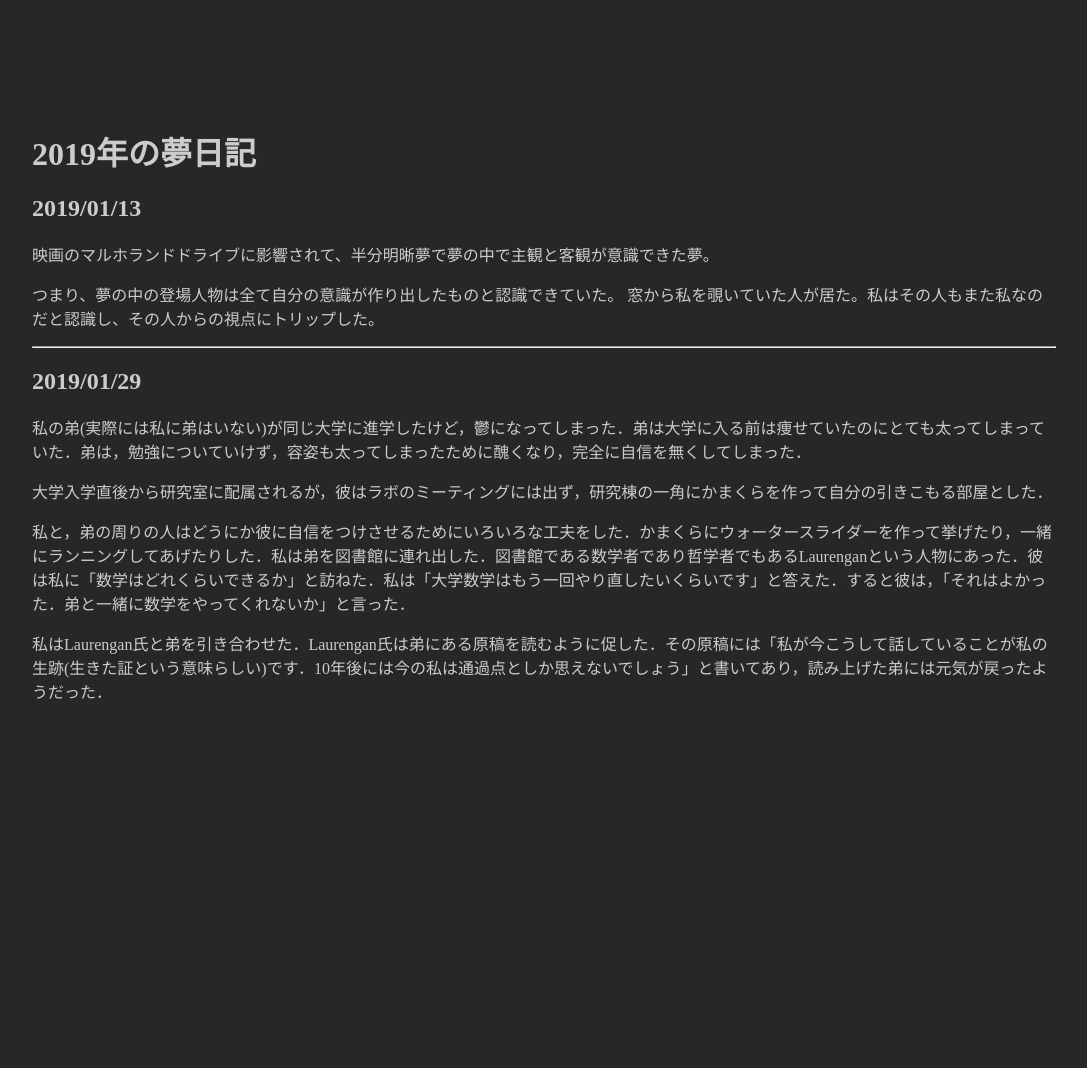
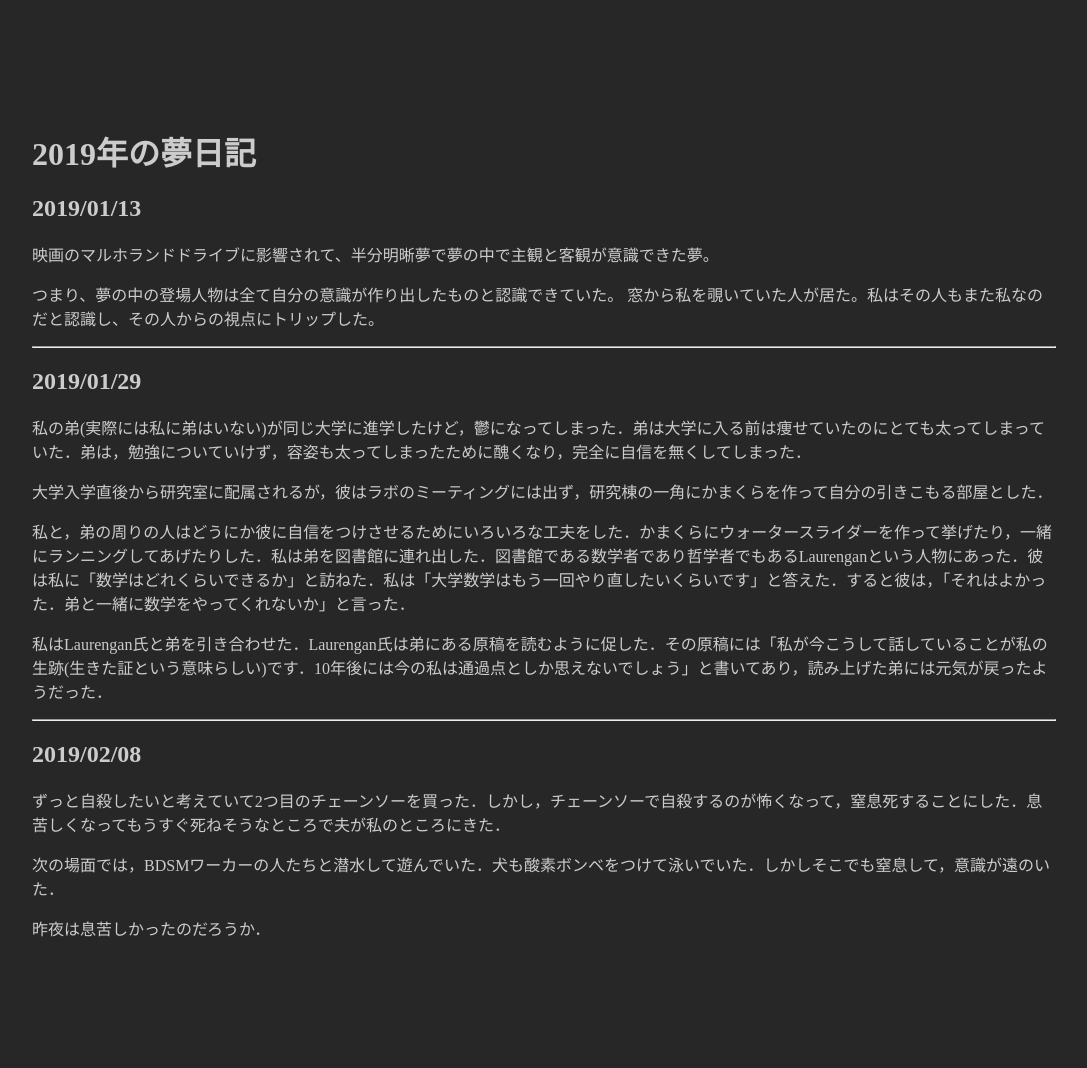
Before and after one commit to hihumi-riku/hihumi-riku.github.io, a Jekyll site: the page built from _posts/2019-01-25-dream_2019.md, in a window 1280 px wide. Shown: the whole page, without its empty margins (96-1183 px from the left). Built offline with Jekyll 4.4.1, drawn with Linux system fonts in a browser that asks for light colours; before the commit the page ends 900 px from its top, so only the background shows below that.

Commit message:
Added dream diary 2019/02/08

```diff
--- a/_posts/2019-01-25-dream_2019.md
+++ b/_posts/2019-01-25-dream_2019.md
@@ -28,3 +28,14 @@ title: 2019年の夢日記
 私と，弟の周りの人はどうにか彼に自信をつけさせるためにいろいろな工夫をした．かまくらにウォータースライダーを作って挙げたり，一緒にランニングしてあげたりした．私は弟を図書館に連れ出した．図書館である数学者であり哲学者でもあるLaurenganという人物にあった．彼は私に「数学はどれくらいできるか」と訪ねた．私は「大学数学はもう一回やり直したいくらいです」と答えた．すると彼は，「それはよかった．弟と一緒に数学をやってくれないか」と言った．
 
 私はLaurengan氏と弟を引き合わせた．Laurengan氏は弟にある原稿を読むように促した．その原稿には「私が今こうして話していることが私の生跡(生きた証という意味らしい)です．10年後には今の私は通過点としか思えないでしょう」と書いてあり，読み上げた弟には元気が戻ったようだった．
+
+---
+<a id="3"></a>
+<a href="#3"></a>
+## 2019/02/08
+
+ずっと自殺したいと考えていて2つ目のチェーンソーを買った．しかし，チェーンソーで自殺するのが怖くなって，窒息死することにした．息苦しくなってもうすぐ死ねそうなところで夫が私のところにきた．
+
+次の場面では，BDSMワーカーの人たちと潜水して遊んでいた．犬も酸素ボンベをつけて泳いでいた．しかしそこでも窒息して，意識が遠のいた．
+
+昨夜は息苦しかったのだろうか．
```
